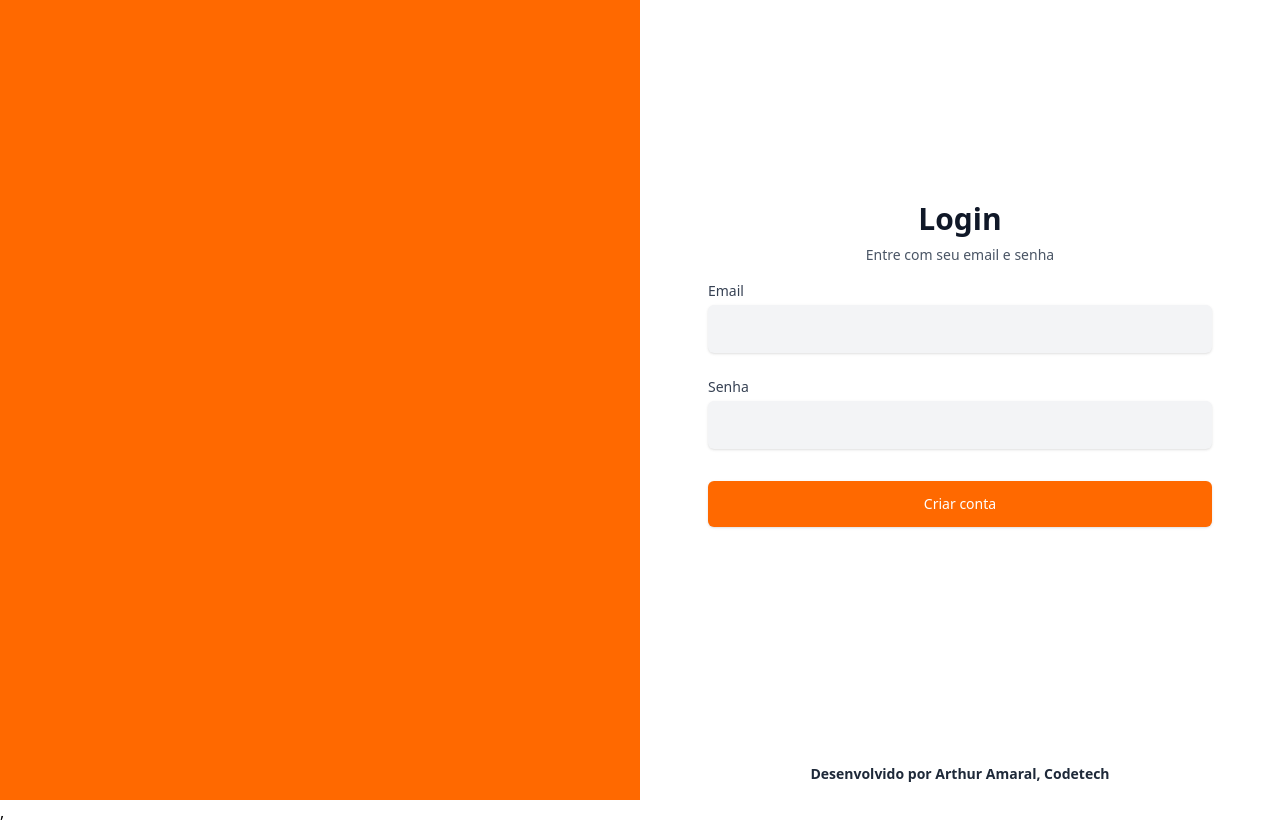
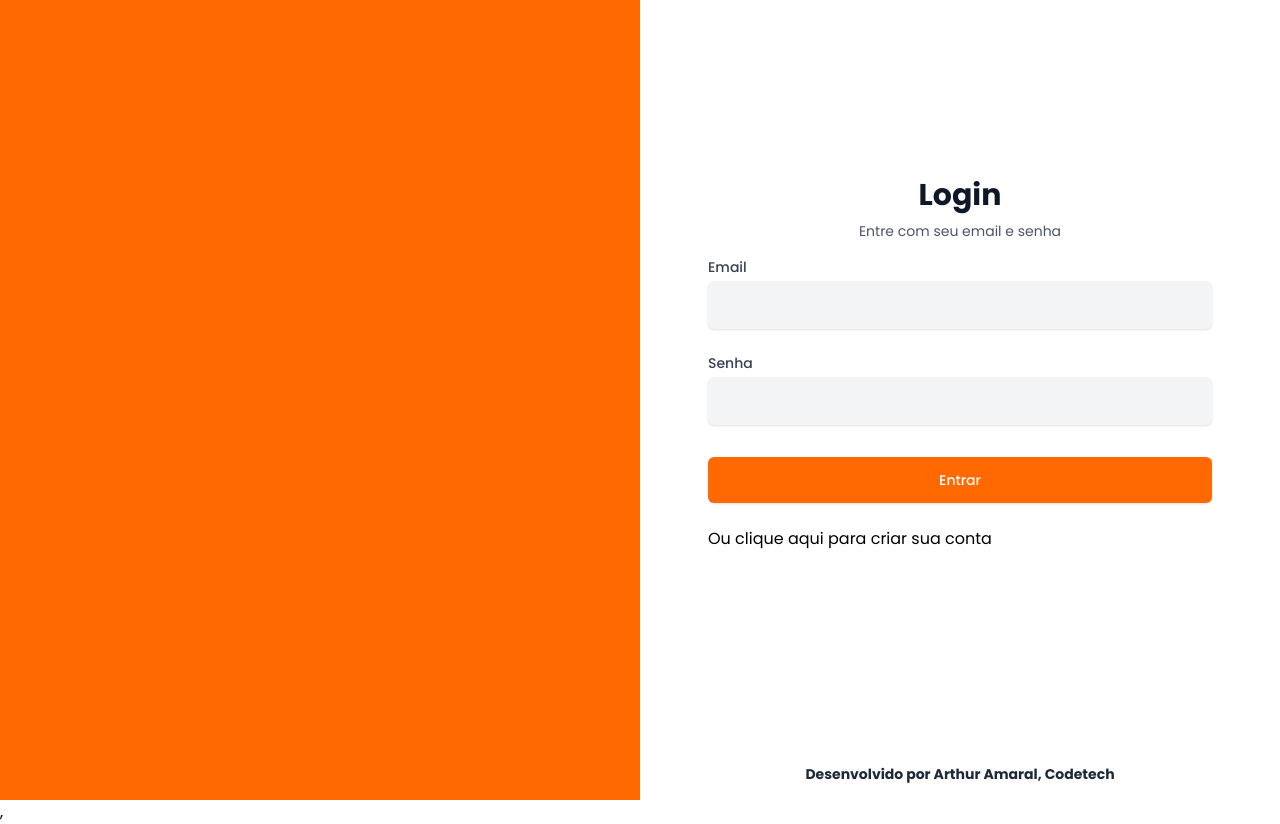
Before and after one commit to Artamaral98/MERN-School, a React (Vite) app in the folder frontend/front/: page /login in a window 1280 px wide. Built offline with nearby package versions, Linux system fonts and the light colour scheme.

Commit message:
register redirect, global font changed

```diff
--- a/frontend/front/index.html
+++ b/frontend/front/index.html
@@ -2,7 +2,9 @@
 <html lang="en">
   <head>
     <meta charset="UTF-8" />
-    <link rel="icon" type="image/svg+xml" href="/vite.svg" />
+    <link rel="preconnect" href="https://fonts.googleapis.com">
+    <link rel="preconnect" href="https://fonts.gstatic.com" crossorigin>
+    <link href="https://fonts.googleapis.com/css2?family=Poppins:ital,wght@0,100;0,200;0,300;0,400;0,500;0,600;0,700;0,800;0,900;1,100;1,200;1,300;1,400;1,500;1,600;1,700;1,800;1,900&display=swap" rel="stylesheet">
     <meta name="viewport" content="width=device-width, initial-scale=1.0" />
     <title>Escola</title>
   </head>
--- a/frontend/front/src/App.css
+++ b/frontend/front/src/App.css
@@ -1 +1,5 @@
 @import "tailwindcss";
+
+body {
+    font-family: 'Poppins', sans-serif;
+  }
--- a/frontend/front/src/views/Login.jsx
+++ b/frontend/front/src/views/Login.jsx
@@ -92,9 +92,10 @@ const Login = () => {
                   loading ? 'bg-gray-400 cursor-not-allowed' : 'bg-orange-500 hover:bg-orange-600'
                 } border border-transparent rounded-md shadow-sm focus:outline-none focus:ring-2 focus:ring-offset-2 focus:ring-orange-500`}
               >
-                {loading ? 'Carregando...' : 'Criar conta'}
+                {loading ? 'Carregando...' : 'Entrar'}
               </button>
             </div>
+              <a href='/register'>Ou clique aqui para criar sua conta</a>
           </form>
           <div className="text-sm text-center"></div>
         </div>
--- a/frontend/front/src/views/Register.jsx
+++ b/frontend/front/src/views/Register.jsx
@@ -1,11 +1,13 @@
 import React, { useState } from 'react';
 import api from '../api/api';
 import toast from 'react-hot-toast';
+import { useNavigate } from 'react-router-dom';
 
 const Register = () => {
   const [email, setEmail] = useState('');
   const [password, setPassword] = useState('');
   const [loading, setLoading] = useState(false);
+  const navigate = useNavigate()
 
   const handleRegister = async (e) => {
     e.preventDefault();
@@ -19,13 +21,14 @@ const Register = () => {
 
       setEmail('');
       setPassword('');
-      toast.success(response.data.message || 'Usuário registrado com sucesso!');
+      toast.success(response.data.message || 'Usuário registrado com sucesso');
+      navigate("/login")
     } catch (error) {
 
       if (error.response && error.response.data) {
         toast.error(error.response.data.message || 'Erro no registro.');
       } else {
-        toast.error('Ocorreu um erro inesperado. Tente novamente.');
+        toast.error('Ocorreu um erro desconhecido, tente novamente');
       }
     } finally {
       setLoading(false);
```
